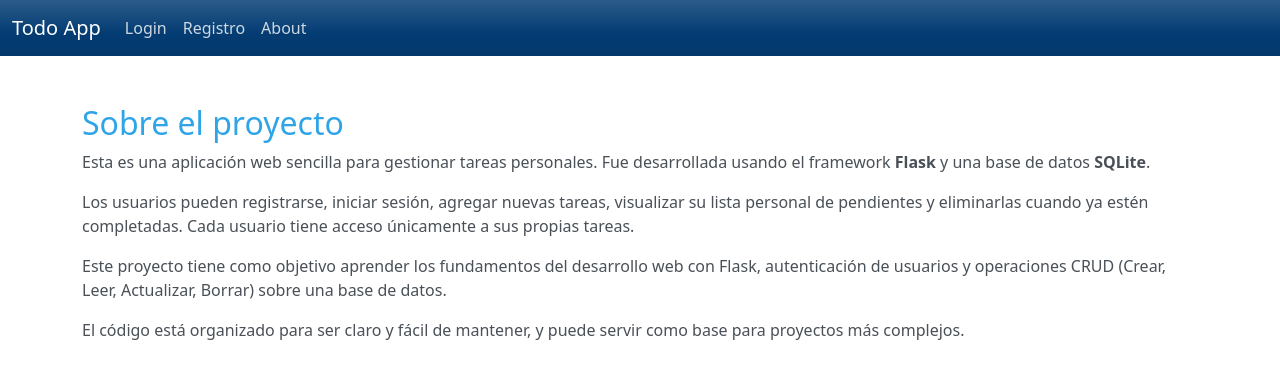
After one commit to sebsolezzi88/Flask-Auth-SQLite, a Flask app: page /about in a window 1280 px wide. The commit adds this page. Shown: the top 379 px of the page. Run offline with Flask 3, Linux system fonts and the light colour scheme; some libraries are stand-ins or nearby versions.

Commit message:
Creacion del template about

```diff
--- a/main.py
+++ b/main.py
@@ -164,5 +164,10 @@ def cerrar_sesion():
     session.clear()
     return redirect(url_for('login'))
 
+#About
+@app.route('/about')
+def about():
+    return render_template('about.html')
+
 if __name__ == "__main__":
     app.run(debug=True)
--- /dev/null
+++ b/templates/about.html
@@ -0,0 +1,19 @@
+{% extends "base.html" %}
+
+{% block content %}
+<div class="container">
+    <div class="row mt-5">
+        <div class="col-12">
+            <h2>Sobre el proyecto</h2>
+            <p>Esta es una aplicación web sencilla para gestionar tareas personales. Fue desarrollada usando el framework <strong>Flask</strong> y una base de datos <strong>SQLite</strong>.</p>
+
+            <p>Los usuarios pueden registrarse, iniciar sesión, agregar nuevas tareas, visualizar su lista personal de pendientes y eliminarlas cuando ya estén completadas. Cada usuario tiene acceso únicamente a sus propias tareas.</p>
+
+            <p>Este proyecto tiene como objetivo aprender los fundamentos del desarrollo web con Flask, autenticación de usuarios y operaciones CRUD (Crear, Leer, Actualizar, Borrar) sobre una base de datos.</p>
+
+            <p>El código está organizado para ser claro y fácil de mantener, y puede servir como base para proyectos más complejos.</p>
+
+        </div>
+    </div>
+</div>
+{% endblock %}
--- a/templates/base.html
+++ b/templates/base.html
@@ -27,7 +27,7 @@
         </li>
 
         <li class="nav-item">
-          <a class="nav-link" href="#">About</a>
+          <a class="nav-link" href="{{url_for('about')}}">About</a>
         </li>
 
       </ul>
```
Also changed, not shown: data.db.
